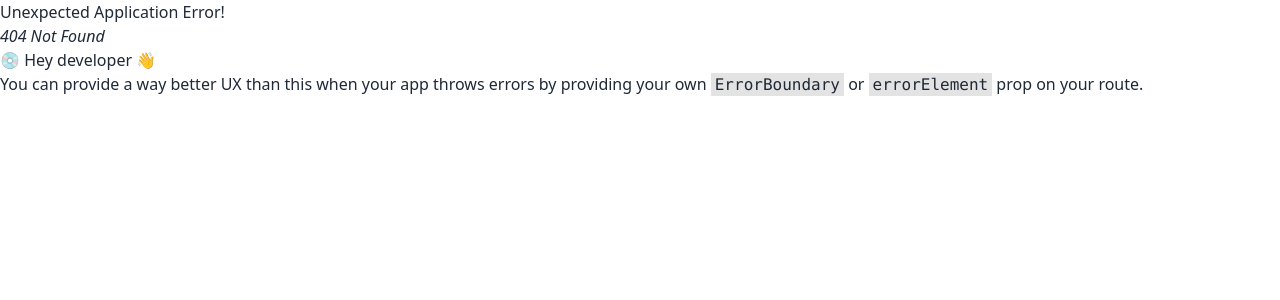
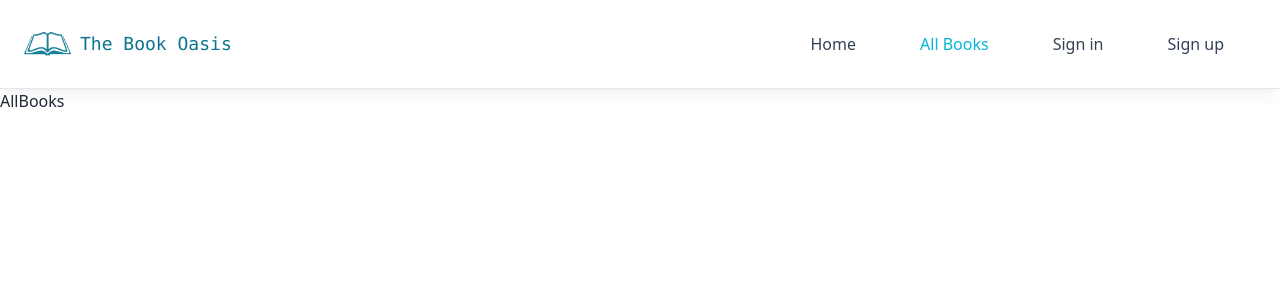
Before and after one commit to rahatsikz/book-catalog-client, a React (Vite) app: page /allbooks in a window 1280 px wide. Before the commit this address had no page. Shown: the top 300 px of the page. Built offline with nearby package versions, Linux system fonts and the light colour scheme.

Commit message:
[DONE] ~ footer on homepage added

```diff
--- a/package.json
+++ b/package.json
@@ -13,6 +13,7 @@
     "react": "^18.2.0",
     "react-dom": "^18.2.0",
     "react-hot-toast": "^2.4.1",
+    "react-icons": "^4.10.1",
     "react-router-dom": "^6.14.1"
   },
   "devDependencies": {
--- /dev/null
+++ b/src/components/Footer.tsx
@@ -0,0 +1,24 @@
+import logo from "../assets/Vector_Book_blue.svg.png";
+import { FaFacebookF, FaTwitter, FaWhatsapp } from "react-icons/fa6";
+
+export default function Footer() {
+  return (
+    <footer className="footer footer-center p-10 bg-gray-800 text-white">
+      <div>
+        <img src={logo} alt="" className="w-16" />
+        <p className="font-bold">
+          The Book Oasis Ltd. <br />
+          Providing Service since 2021
+        </p>
+        <p>Copyright © 2023 - All right reserved</p>
+      </div>
+      <div>
+        <div className="grid grid-flow-col gap-4 text-2xl">
+          <FaFacebookF className="cursor-pointer" />
+          <FaTwitter className="cursor-pointer" />
+          <FaWhatsapp className="cursor-pointer" />
+        </div>
+      </div>
+    </footer>
+  );
+}
--- a/src/components/Navbar.tsx
+++ b/src/components/Navbar.tsx
@@ -85,6 +85,21 @@ export default function Navbar() {
                 <span>Home</span>
               </NavLink>
             </li>
+
+            <li role="none" className="flex items-stretch">
+              <NavLink
+                to="/allbooks"
+                style={
+                  isActiveNavLink("/allbooks") ? activeNavLinkStyle : undefined
+                }
+                role="menuitem"
+                aria-haspopup="false"
+                className="flex items-center gap-2 py-4 transition-colors duration-300 hover:text-cyan-500 focus:bg-cyan-50 focus:outline-none focus-visible:outline-none lg:px-8"
+              >
+                <span>All Books</span>
+              </NavLink>
+            </li>
+
             <li role="none" className="flex items-stretch">
               <NavLink
                 to="/login"
--- a/src/components/TopBooks.tsx
+++ b/src/components/TopBooks.tsx
@@ -13,7 +13,7 @@ export default function TopBooks() {
   ];
 
   return (
-    <div className="container mx-auto mt-12">
+    <div className="container mx-auto my-12">
       <p className="text-center text-xl font-semibold underline text-cyan-600 underline-offset-8 uppercase">
         Here are the latest top books
       </p>
--- /dev/null
+++ b/src/pages/AllBooks.tsx
@@ -0,0 +1,3 @@
+export default function AllBooks() {
+  return <div>AllBooks</div>;
+}
--- a/src/pages/Home.tsx
+++ b/src/pages/Home.tsx
@@ -1,3 +1,4 @@
+import Footer from "../components/Footer";
 import Hero from "../components/Hero";
 import TopBooks from "../components/TopBooks";
 
@@ -6,6 +7,7 @@ export default function Home() {
     <div>
       <Hero />
       <TopBooks />
+      <Footer />
     </div>
   );
 }
--- a/src/routes/router.tsx
+++ b/src/routes/router.tsx
@@ -3,6 +3,7 @@ import App from "../App";
 import Home from "../pages/Home";
 import SignIn from "../pages/SignIn";
 import SignUp from "../pages/SignUp";
+import AllBooks from "../pages/AllBooks";
 
 export const router = createBrowserRouter([
   {
@@ -21,6 +22,10 @@ export const router = createBrowserRouter([
         path: "/register",
         element: <SignUp />,
       },
+      {
+        path: "/allbooks",
+        element: <AllBooks />,
+      },
     ],
   },
 ]);
```
Also changed, not shown: 1 other file (tests, documents, lock files or other folders).
